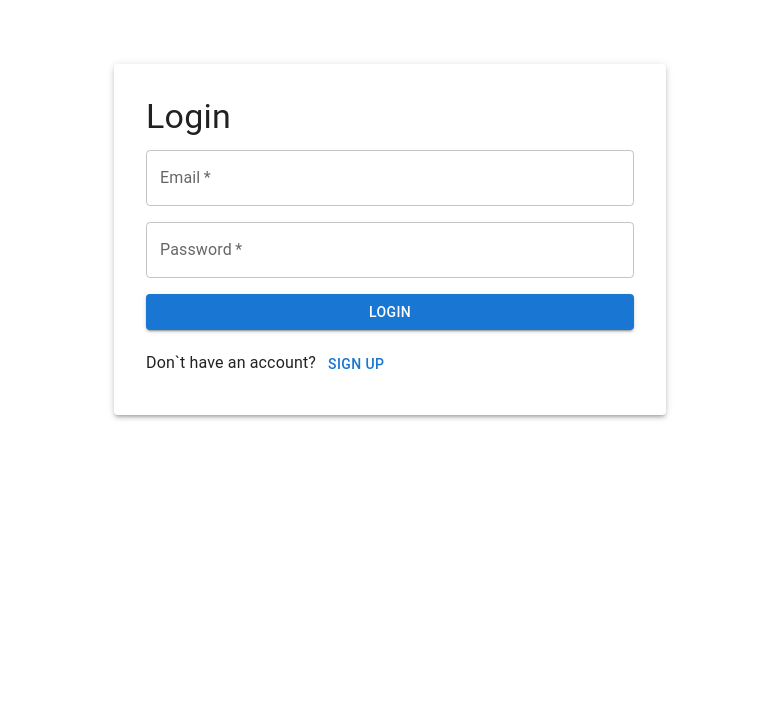
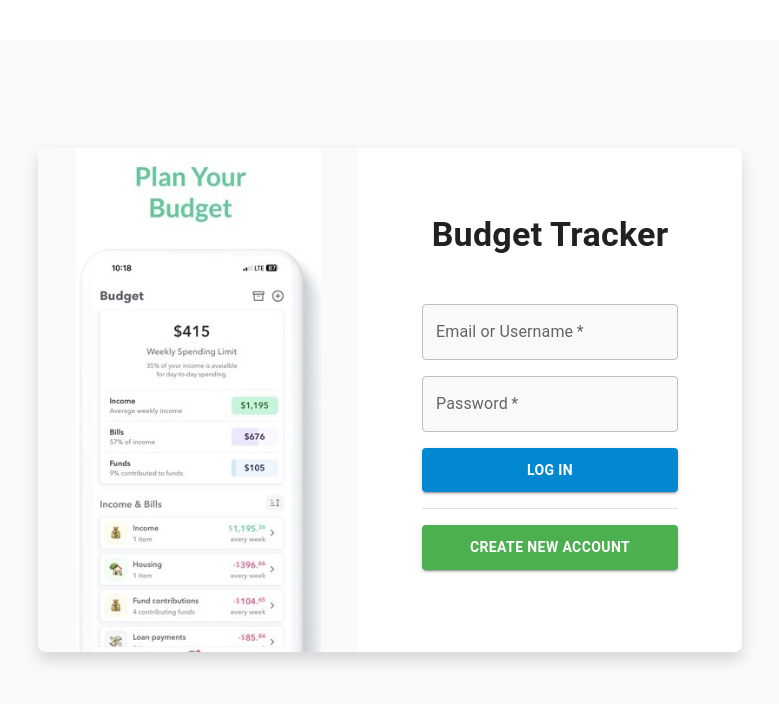
Before and after one commit to panospro/Budget-App, a React (Create React App) app: page / in a window 1280 px wide. Shown: the top 704 px of the page, without its empty margins (250-1029 px from the left). Built offline with nearby package versions, Linux system fonts and the light colour scheme.

Commit message:
Improve login ui

```diff
--- a/src/pages/Login.js
+++ b/src/pages/Login.js
@@ -1,9 +1,10 @@
 /* eslint-disable react/prop-types */
+// TODO: Create a forgot password option
+// TODO: Make the user able to see his password
 import React, { useState } from 'react'
 import axios from 'axios'
-import { Box, TextField, Button, Typography, Paper, Alert } from '@mui/material'
+import { Box, TextField, Button, Typography, Paper, Divider } from '@mui/material'
 
-// TODO: Create a forgot password option
 function Login ({ navigate }) {
   const [email, setEmail] = useState('')
   const [password, setPassword] = useState('')
@@ -22,20 +23,26 @@ function Login ({ navigate }) {
   }
 
   return (
-    <Paper elevation={3} sx={{ p: 4, mt: 8 }}>
-      <Typography variant="h4" component="h1" gutterBottom>
-        Login
-      </Typography>
+    <Box sx={{ height: '90vh', width: '110vh', display: 'flex', justifyContent: 'center', alignItems: 'center', backgroundColor: '#fafafa', margin: '0 auto', position: 'absolute', top: '50%', left: '50%', transform: 'translate(-50%, -50%)' }}>
+      <Box sx={{ display: 'flex', width: '80%', height: '70%', boxShadow: '0 8px 16px rgba(0, 0, 0, 0.15)', borderRadius: 2, overflow: 'hidden' }}>
+        {/* Left Image Section */}
+        <Box sx={{ flex: 1, backgroundImage: `url(${process.env.PUBLIC_URL}/loginImage1.png)`, backgroundSize: 'contain', backgroundPosition: 'center', backgroundRepeat: 'no-repeat' }}/>
+
+        {/* Right Form Section */}
+        <Box sx={{ flex: 1, display: 'flex', flexDirection: 'column', justifyContent: 'center', alignItems: 'center', padding: 4, backgroundColor: '#ffffff' }}>
+          <Typography variant="h4" component="h1" sx={{ mb: 4, fontWeight: 'bold' }}>Budget Tracker</Typography>
+          <Paper elevation={0} sx={{ width: '100%', textAlign: 'center', padding: '16px 32px' }}>
             <form onSubmit={handleSubmit}>
               <Box mb={2}>
                 <TextField
                   fullWidth
-            label="Email"
+                  label="Email or Username"
                   variant="outlined"
                   type="email"
                   value={email}
                   onChange={(e) => setEmail(e.target.value)}
                   required
+                  sx={{ backgroundColor: '#f9f9f9', borderRadius: '4px' }}
                 />
               </Box>
               <Box mb={2}>
@@ -47,26 +54,46 @@ function Login ({ navigate }) {
                   value={password}
                   onChange={(e) => setPassword(e.target.value)}
                   required
+                  sx={{ backgroundColor: '#f9f9f9', borderRadius: '4px' }}
                 />
               </Box>
-        {error && (
-          <Box mb={2}>
-            <Alert severity="error">{error}</Alert>
-          </Box>
-        )}
-        <Button type="submit" variant="contained" color="primary" fullWidth>
-          Login
+
+              {error && (<Box mb={2}> <Typography color="error">{error}</Typography></Box>)}
+
+              <Button
+                type="submit"
+                variant="contained"
+                color="primary"
+                fullWidth
+                sx={{ backgroundColor: '#0288d1', fontWeight: 'bold', padding: '10px 0', borderRadius: '4px', '&:hover': { backgroundColor: '#0277bd' } }}
+              >
+                Log In
               </Button>
-        <Box mt={2}>
-          <Typography>
-            Don{'`'}t have an account?{' '}
-            <Button variant="text" onClick={() => navigate('signup')}>
-              Sign Up
+              {/* <Box mt={2} mb={2}>
+                <Link
+                  href="#"
+                  onClick={() => navigate('forgot-password')}
+                  underline="none"
+                  sx={{ color: '#0288d1', fontSize: '0.875rem' }}
+                >
+                  Forgot Password?
+                </Link>
+              </Box> */}
+              <Divider sx={{ my: 2 }} />
+              <Button
+                variant="contained"
+                color="secondary"
+                fullWidth
+                onClick={() => navigate('signup')}
+                sx={{ backgroundColor: '#4caf50', fontWeight: 'bold', padding: '10px 0', borderRadius: '4px', '&:hover': { backgroundColor: '#43a047' } }}
+              >
+                Create New Account
               </Button>
-          </Typography>
-        </Box>
             </form>
           </Paper>
+        </Box>
+      </Box>
+    </Box>
   )
 }
 
```
Also changed, not shown: public/loginImage.png (added), public/loginImage1.png (added). Lines whose indentation alone changed are shown as unchanged.
